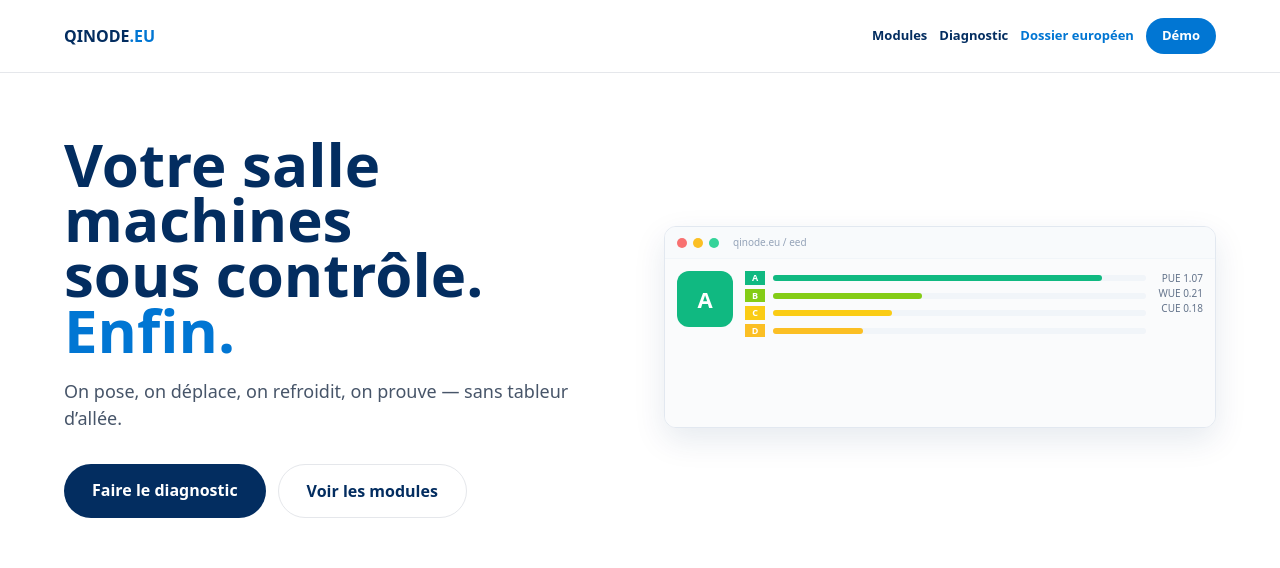
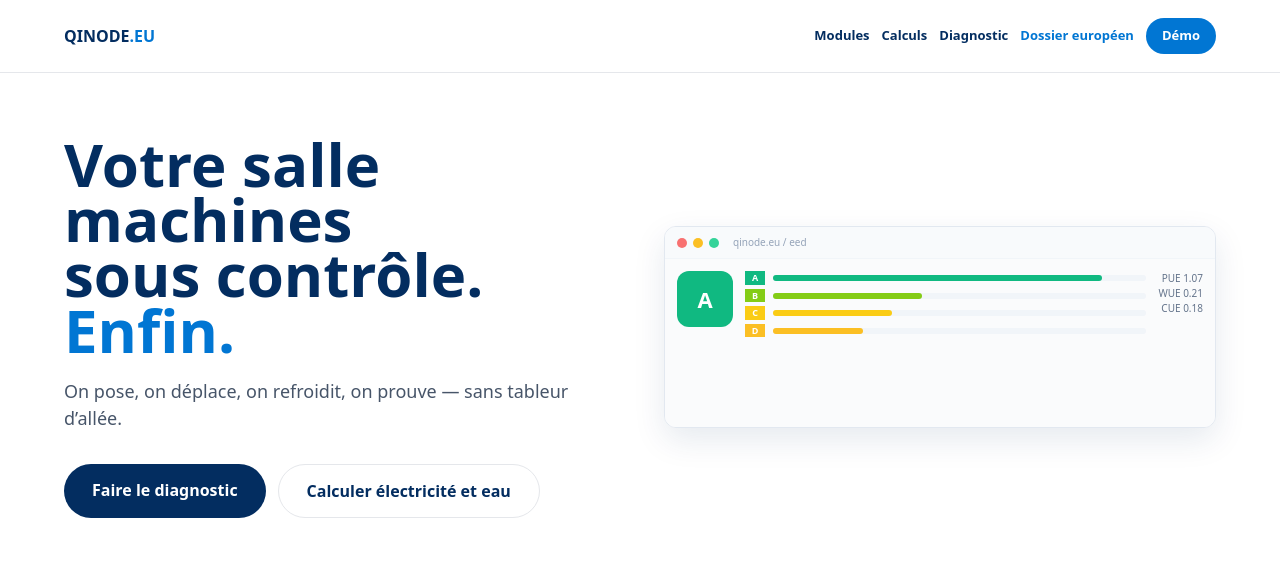
Before and after one commit to Geoking2104/DCIM, a Next.js app in the folder web/: page /eed in a window 1280 px wide. Shown: the top 568 px of the page. Built offline with nearby package versions, Linux system fonts and the light colour scheme.

Commit message:
feat(home): link to PUE/WUE tools

```diff
--- a/web/components/MarketingHome.tsx
+++ b/web/components/MarketingHome.tsx
@@ -18,6 +18,7 @@ const MODULES = [
 export default function MarketingHome({ locale }: { locale: string }) {
   const eed = `/${locale}/eed`;
   const maturite = `/${locale}/maturite`;
+  const outils = `/${locale}/outils`;
   const demo = 'mailto:contact@qinode.eu?subject=Demande%20de%20d%C3%A9mo%20Qinode';
 
   return (
@@ -27,6 +28,7 @@ export default function MarketingHome({ locale }: { locale: string }) {
           <a href={`/${locale}`} className="font-extrabold">QINODE<span className="text-[#0176D3]">.EU</span></a>
           <div className="flex gap-3 items-center text-[13px] font-semibold">
             <a href="#modules">Modules</a>
+            <a href={outils}>Calculs</a>
             <a href={maturite}>Diagnostic</a>
             <a href={eed} className="text-[#0176D3]">Dossier européen</a>
             <a href={demo} className="bg-[#0176D3] text-white px-4 py-2 rounded-full">Démo</a>
@@ -40,7 +42,7 @@ export default function MarketingHome({ locale }: { locale: string }) {
           <p className="mt-5 text-[18px] text-slate-600">On pose, on déplace, on refroidit, on prouve — sans tableur d’allée.</p>
           <div className="mt-8 flex flex-wrap gap-3">
             <a href={maturite} className="bg-[#032D60] text-white px-7 py-3.5 rounded-full font-semibold">Faire le diagnostic</a>
-            <a href="#modules" className="border px-7 py-3.5 rounded-full font-semibold">Voir les modules</a>
+            <a href={outils} className="border px-7 py-3.5 rounded-full font-semibold">Calculer électricité et eau</a>
           </div>
         </div>
         <ModuleShot variant="eed" />
```
